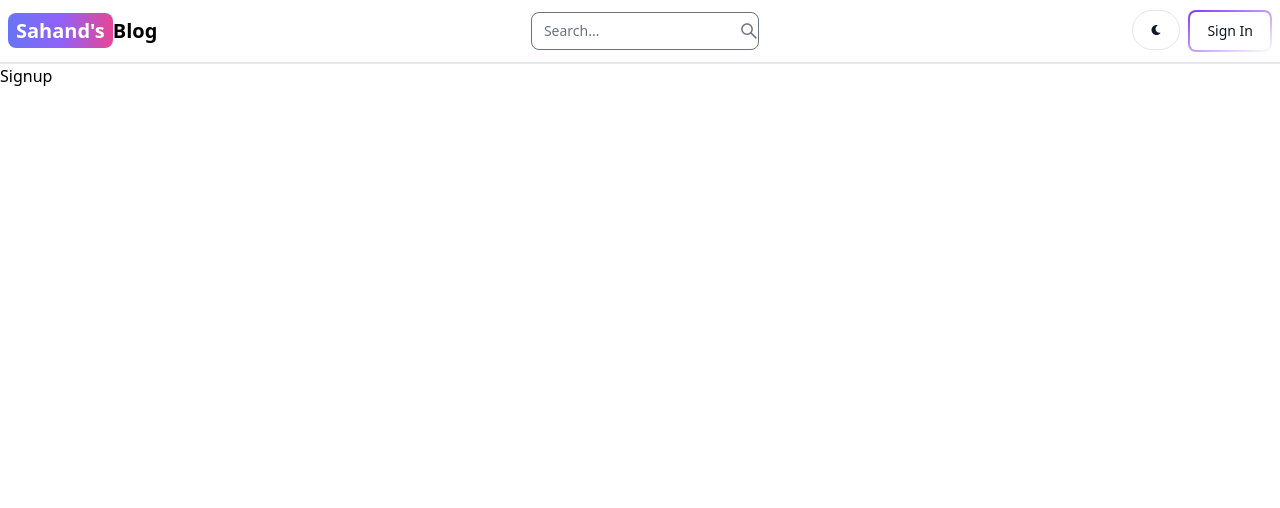
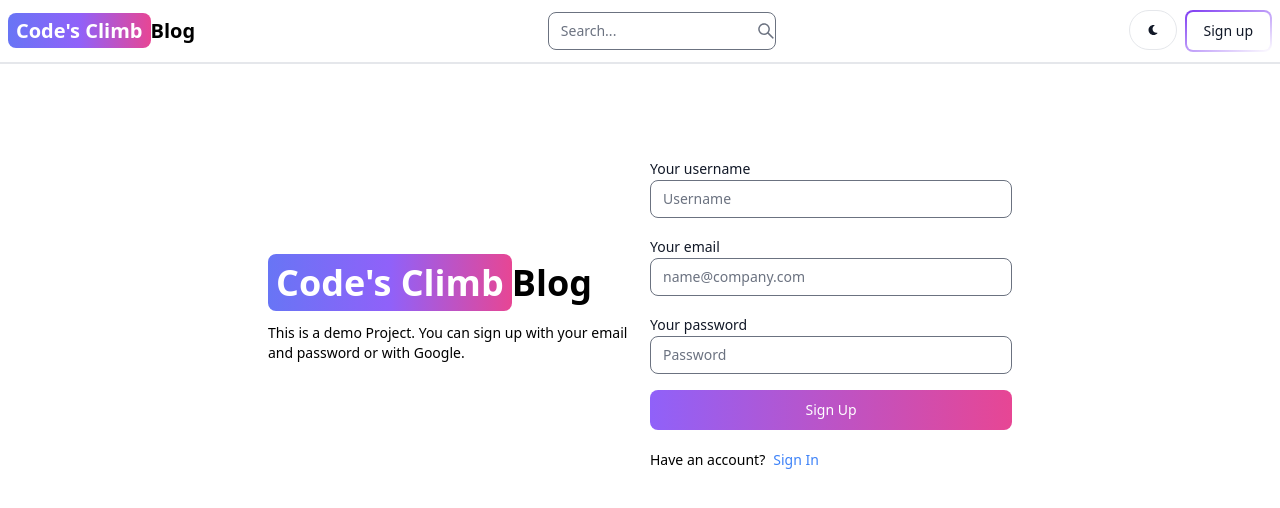
Before and after one commit to beastangel12/blog-website, a React app in the folder client/: page /sign-up in a window 1280 px wide. Shown: the top 508 px of the page. Built offline with nearby package versions, Linux system fonts and the light colour scheme; the HTML template or start-up script is replaced by a standard one.

Commit message:
create sign up UI page

```diff
--- a/client/src/components/Header.jsx
+++ b/client/src/components/Header.jsx
@@ -69,7 +69,7 @@
         className="self-center whitespace-nowrap text-sm sm:text-xl font-semibold dark:text-white"
       >
         <span className="px-2 py-1 bg-gradient-to-r from-indigo-500 via-purple-500 to-pink-500 rounded-lg text-white">
-          Sahand's
+          Code's Climb
         </span>
         Blog
       </Link>
@@ -88,9 +88,9 @@
         <Button className="w-12 h-10 hidden sm:inline" color="gray" pill>
           <FaMoon />
         </Button>
-        <Link to="/sign-in">
+        <Link to="/sign-up">
           <Button gradientDuoTone="purpleToBlue" outline>
-            Sign In
+            Sign up
           </Button>
         </Link>
         <Navbar.Toggle />
--- a/client/src/pages/Signin.jsx
+++ b/client/src/pages/Signin.jsx
@@ -1,8 +1,5 @@
-
 export default function Signin() {
-  return (
-    <div>
-      Signin
-    </div>
-  )
+  return <div className="min-h-screen mt-20">
+    Signin
+    </div>;
 }
--- a/client/src/pages/Signup.jsx
+++ b/client/src/pages/Signup.jsx
@@ -1,8 +1,65 @@
+import { Button, Label, TextInput } from "flowbite-react";
+import { Link } from "react-router-dom";
 
 export default function Signup() {
   return (
-    <div>
-      Signup
+    <div className="min-h-screen mt-20">
+      {/* one div for the left side and another div for righside */}
+      {/* mx-auto for the bigger screen and it will make it in center. */}
+      <div className="flex p-3 max-w-3xl mx-auto flex-col md:flex-row md:items-center gap-5">
+        {/* left side */}
+        {/* flex-1 for the both left side and the right side to equally disturbed the same space */}
+        <div className="flex-1">
+          <Link to="/" className="font-bold dark:text-white text-4xl">
+            <span className="px-2 py-1 bg-gradient-to-r from-indigo-500 via-purple-500 to-pink-500 rounded-lg text-white">
+              Code's Climb
+            </span>
+            Blog
+          </Link>
+          <p className="text-sm mt-5">
+            This is a demo Project. You can sign up with your email and password
+            or with Google.
+          </p>
+        </div>
+        {/* right side */}
+        <div className="flex-1">
+          <form className="flex flex-col gap-4">
+            <div>
+              <Label value="Your username" />
+              <TextInput
+                type="text"
+                placeholder="Username"
+                id="username"
+              ></TextInput>
+            </div>
+            <div>
+              <Label value="Your email" />
+              <TextInput
+                type="text"
+                placeholder="name@company.com"
+                id="email"
+              ></TextInput>
+            </div>
+            <div>
+              <Label value="Your password" />
+              <TextInput
+                type="text"
+                placeholder="Password"
+                id="email"
+              ></TextInput>
+            </div>
+            <Button gradientDuoTone="purpleToPink" type="submit">
+              Sign Up
+            </Button>
+          </form>
+          <div className="flex gap-2 text-sm mt-5">
+            <span>Have an account?</span>
+            <Link to="/sign-in" className="text-blue-500">
+              Sign In
+            </Link>
+          </div>
+        </div>
+      </div>
     </div>
-  )
+  );
 }
```
Also changed, not shown: 1 other file (tests, documents, lock files or other folders).
